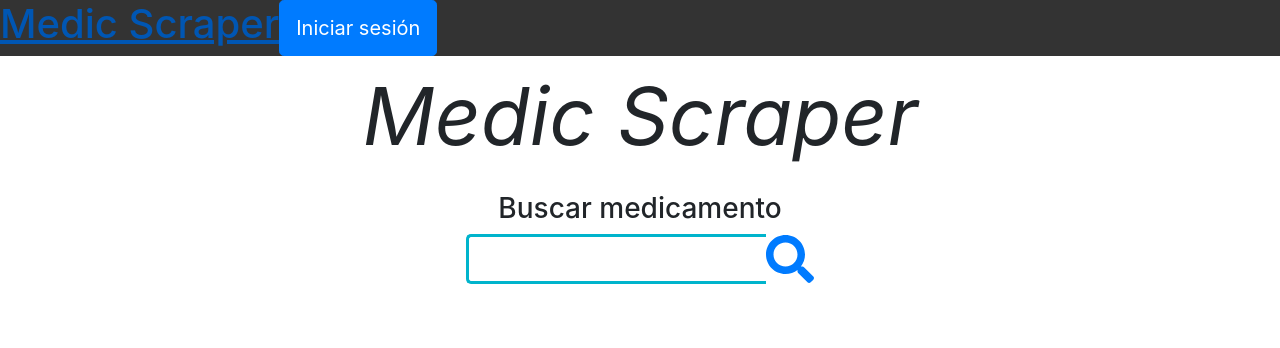
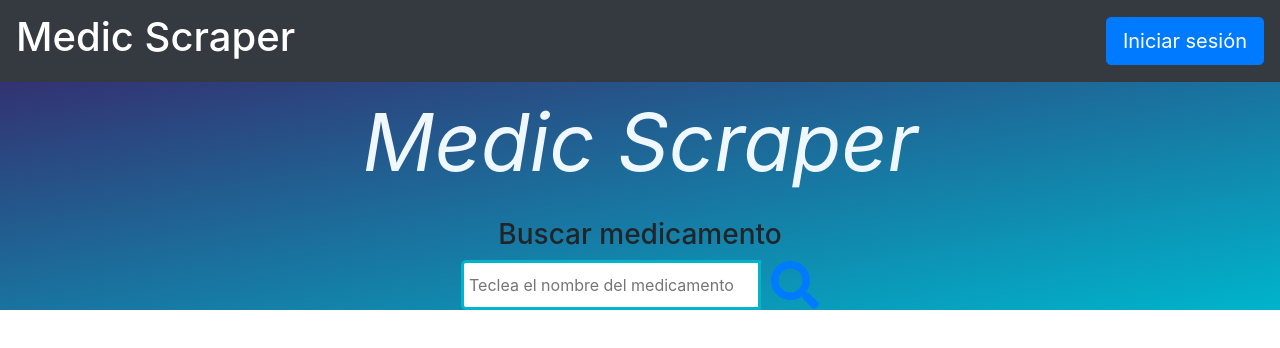
Before and after one commit to JoshuaRocko/medic, a React (Create React App) app in the folder client/: page / in a window 1280 px wide. Shown: the top 348 px of the page. Built offline with nearby package versions, Linux system fonts and the light colour scheme.

Commit message:
Results, nav y home, falta fondo

```diff
--- a/client/public/index.html
+++ b/client/public/index.html
@@ -3,7 +3,7 @@
   <head>
     <meta charset="UTF-8" />
     <meta name="viewport" content="width=device-width, initial-scale=1.0" />
-    <title>Document</title>
+    <title>Medic-Scraper</title>
   </head>
   <body>
     <div id="root"></div>
--- a/client/src/components/Nav.js
+++ b/client/src/components/Nav.js
@@ -3,17 +3,38 @@ import "./styles/Nav.css";
 import { Link } from "react-router-dom";
 
 class Nav extends React.Component {
+  constructor(props) {
+    super(props);
+    this.state = {
+      menu: false
+    };
+    this.toggleMenu = this.toggleMenu.bind(this);
+  }
+
+  toggleMenu() {
+    this.setState({ menu: !this.state.menu })
+  }
+
   render() {
+    const show = (this.state.menu) ? "show" : "";
+
     return (
       <React.Fragment>
-        <div className="nav">
-          <Link to="/">
+        <nav className="navbar navbar-expand-lg navbar-dark bg-dark">
+          <Link to="/" className="navbar-brand">
             <h1>Medic Scraper</h1>
           </Link>
-          <button type="button" className="btn btn-primary btn-lg">
-            Iniciar sesi&oacute;n
+          <button className="navbar-toggler" type="button" onClick={this.toggleMenu}>
+            <span className="navbar-toggler-icon"></span>
           </button>
-        </div>
+          <div className={"collapse navbar-collapse " + show}>
+            <div className="navbar-nav ml-auto">
+              <button type="button" className="btn btn-primary btn-lg">
+                Iniciar sesi&oacute;n
+              </button>
+            </div>
+          </div>
+        </nav>
       </React.Fragment>
     );
   }
--- a/client/src/pages/Home.js
+++ b/client/src/pages/Home.js
@@ -21,14 +21,15 @@ class Home extends React.Component {
 
   render() {
     return (
-      <React.Fragment>
+      <div className="fondo">
         <div className="d-flex align-items-center flex-column">
           <p className="title">Medic Scraper</p>
           <h3>Buscar medicamento</h3>
           <div className="d-flex align-items-center">
             <input
               className="in"
-              type="text"
+              type="search"
+              placeholder="Teclea el nombre del medicamento"
               onChange={this.handleInput}
               value={this.state.med}
             />
@@ -37,7 +38,7 @@ class Home extends React.Component {
             </Link>
           </div>
         </div>
-      </React.Fragment>
+      </div>
     );
   }
 }
--- a/client/src/pages/Results.js
+++ b/client/src/pages/Results.js
@@ -26,28 +26,28 @@ class Results extends React.Component {
     }
     return (
       <React.Fragment>
-        <div>
         <div className="container">
+          <div className="card-columns">
             {this.state.data.map((result) => {
               return (
-                <div key={result.link} className="row">
-                  <div className="col">
+                <div key={result.link} className="card mb-3">
                   <img
-                      className="rounded float-left imagen"
+                    className="card-img-top imagen"
                     src={result.img}
                     alt="imagen"
                   />
-                    <div className="col">
-                      <h4>{result.desc}</h4>
-                      <p>Precio: {result.precio}</p>
+                  <div className="card-body">
+                    <h4 className="card-title text-primary">{result.desc}</h4>
+                    <p className="card-text">Precio: {result.precio}</p>
+                  </div>
+                  <div className="card-footer text-center">
                     <a
                       href={result.link}
-                        className="btn-primary"
+                      className="btn btn-dark"
                       target="blank"
                     >
                       Ir al sitio
                       </a>
-                    </div>
                   </div>
                 </div>
               );
--- a/client/src/pages/styles/Home.css
+++ b/client/src/pages/styles/Home.css
@@ -5,14 +5,20 @@
 .title {
   font-size: 5rem;
   font-style: italic;
+  color: aliceblue;
 }
 
 .in {
   width: 300px;
   height: 50px;
   border: 3px solid #00b4cc;
-  border-right: none;
   padding: 5px;
   border-radius: 5px 0 0 5px;
   outline: none;
+  margin-right: 10px;
 }
+
+.fondo {
+  background-color: #008ec8;
+  background-image: linear-gradient(to bottom right, #333272, #00b4cc);
+}
--- a/client/src/pages/styles/Results.css
+++ b/client/src/pages/styles/Results.css
@@ -1,4 +1,14 @@
 .imagen {
-  width: 200px;
-  height: 200px;
+  max-width: 200px;
+  width: 100%;
 }
+
+.card-columns {
+  padding-top: 10px;
+  /* @include media-breakpoint-only(lg) {
+    column-count: 5;
+  }
+  @include media-breakpoint-only(xl) {
+    column-count: 6;
+  } */
+}
```
Lines whose indentation alone changed are shown as unchanged.
